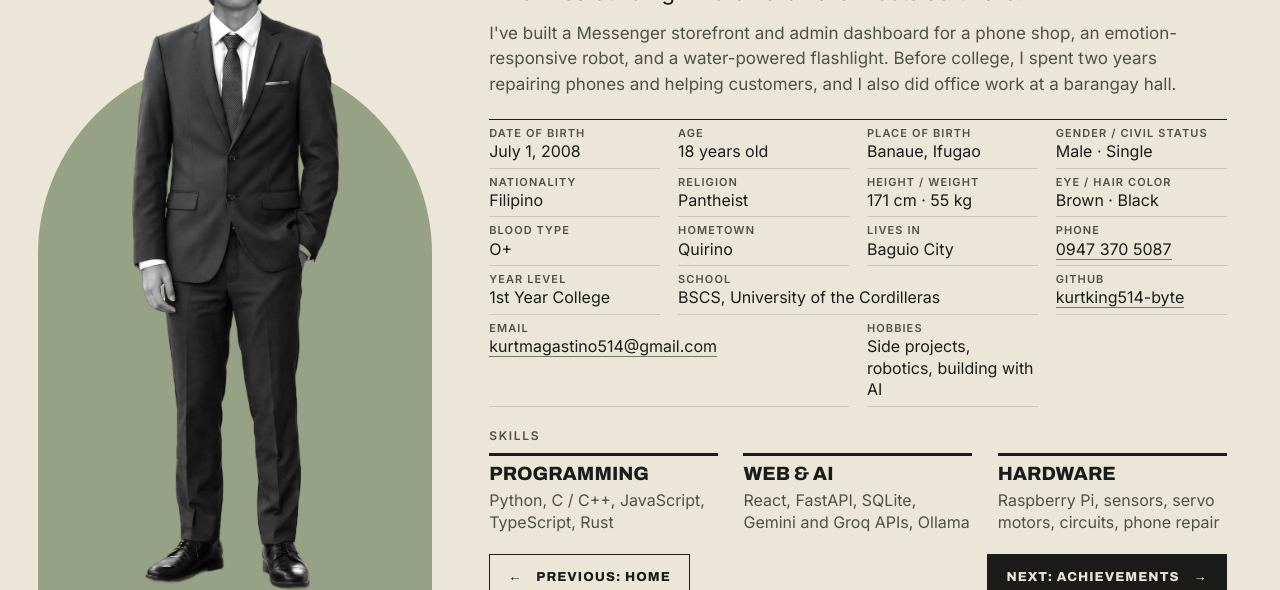
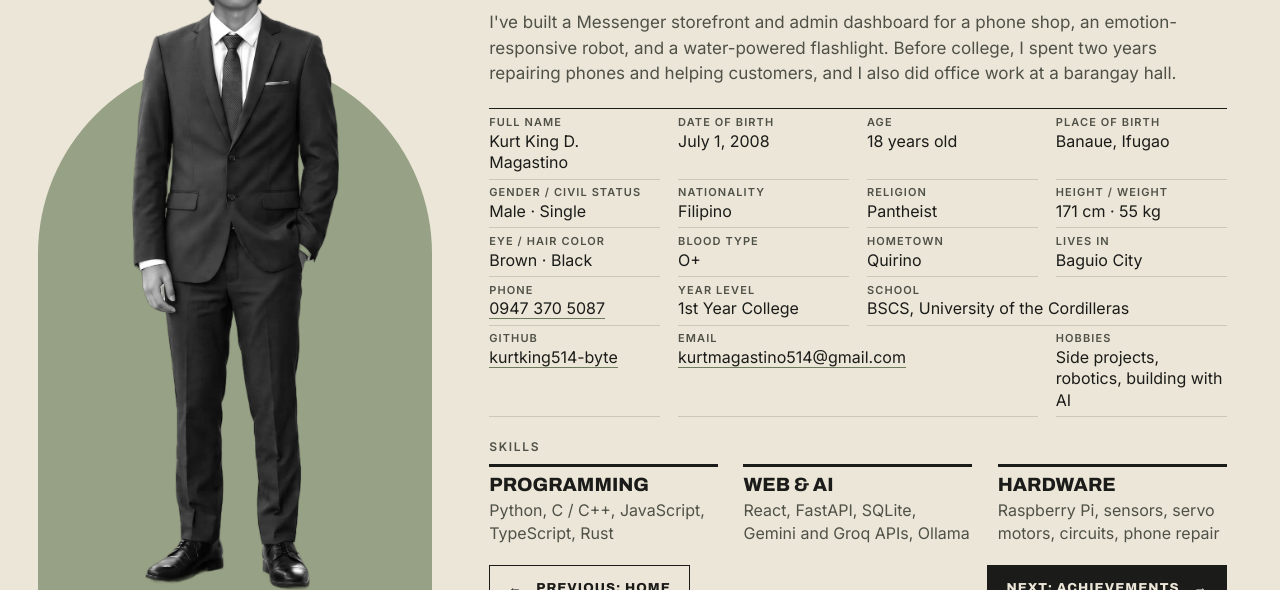
Before and after one commit to kurtking514-byte/kurtking-portfolio, a plain HTML site: page about.html in a window 1280 px wide. Shown: the part 210-800 px from the top of the page. Drawn offline with Linux system fonts and the light colour scheme.

Commit message:
Personal Information: add Full Name box

```diff
--- a/about.html
+++ b/about.html
@@ -41,6 +41,7 @@
       <p class="pull" style="--i:2">I've built a Messenger storefront and admin dashboard for a phone shop, an emotion-responsive robot, and a water-powered flashlight. Before college, I spent two years repairing phones and helping customers, and I also did office work at a barangay hall.</p>
 
       <dl class="facts pull" style="--i:4">
+        <div><dt>Full Name</dt><dd>Kurt King D. Magastino</dd></div>
         <div><dt>Date of Birth</dt><dd>July 1, 2008</dd></div>
         <div><dt>Age</dt><dd><span data-born="2008-07-01">18</span> years old</dd></div>
         <div><dt>Place of Birth</dt><dd>Banaue, Ifugao</dd></div>
```
